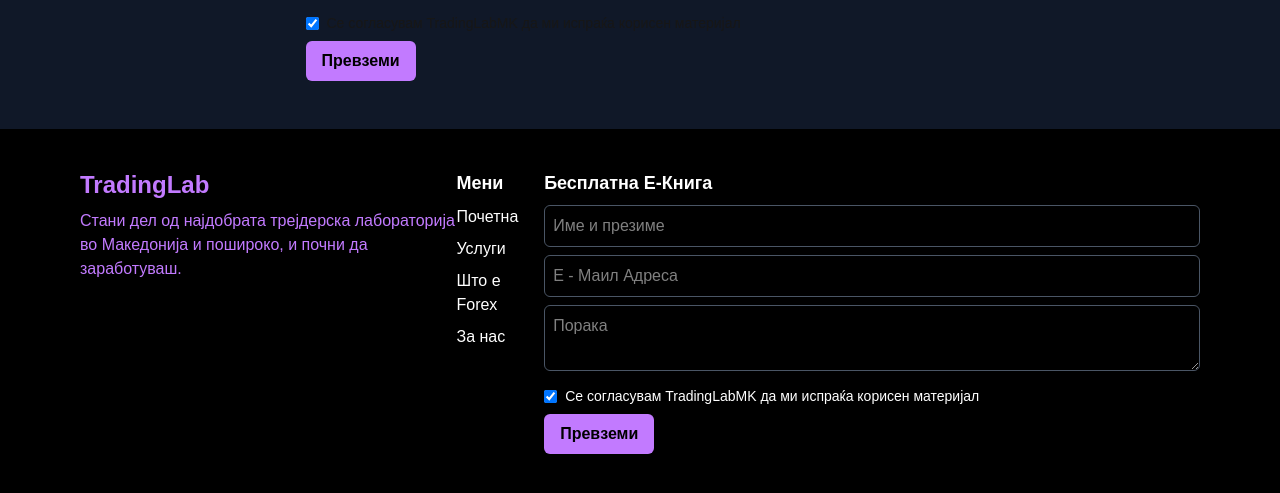
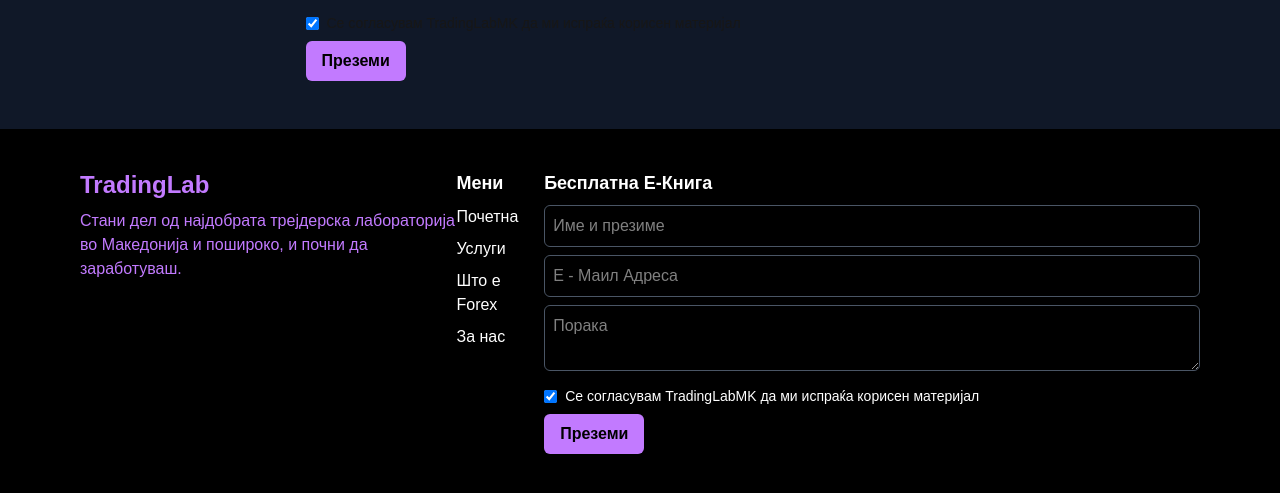
Before and after one commit to tradinglabmk/TradingLab, a Next.js app: page /services in a window 1280 px wide. Shown: the part 1220-1713 px from the top of the page. Built offline with nearby package versions, Linux system fonts and the light colour scheme.

Commit message:
Fixed form validation (#3)

```diff
--- a/src/app/components/Footer/ContactUsForm.tsx
+++ b/src/app/components/Footer/ContactUsForm.tsx
@@ -7,6 +7,7 @@
   const [email, setEmail] = useState("");
   const [fullName, setFullName] = useState("");
   const [message, setMessage] = useState("");
+  const [isSubmitting, setIsSubmitting] = useState(false);
 
   const handleDownload = () => {
     const link = document.createElement("a");
@@ -39,11 +40,19 @@
     setMessage("");
   };
 
-  const handleSubmit = () => {
-    onSubmit();
+  const handleSubmit = async () => {
+    if (!fullName.trim() || !email.trim() || !message.trim()) {
+      toast.error("Ве молиме пополнете ги сите полиња пред да ја превземете книгата.");
+      return;
+    }
+
+    setIsSubmitting(true);
+    await onSubmit();
     handleDownload();
     resetForm();
+    setIsSubmitting(false);
   };
+
   return (
     <div>
       <h3 className="text-lg font-semibold">Бесплатна Е-Книга</h3>
@@ -73,10 +82,11 @@
           Се согласувам TradingLabMK да ми испраќа корисен материјал
         </label>
         <button
-          className="bg-purple-400 text-black px-4 py-2 rounded-md font-semibold hover:bg-purple-500"
+          className="bg-purple-400 text-black px-4 py-2 rounded-md font-semibold hover:bg-purple-500 disabled:opacity-50"
           onClick={handleSubmit}
+          disabled={isSubmitting}
         >
-          Превземи
+          {isSubmitting ? "Се презема..." : "Преземи"}
         </button>
       </div>
     </div>
```
